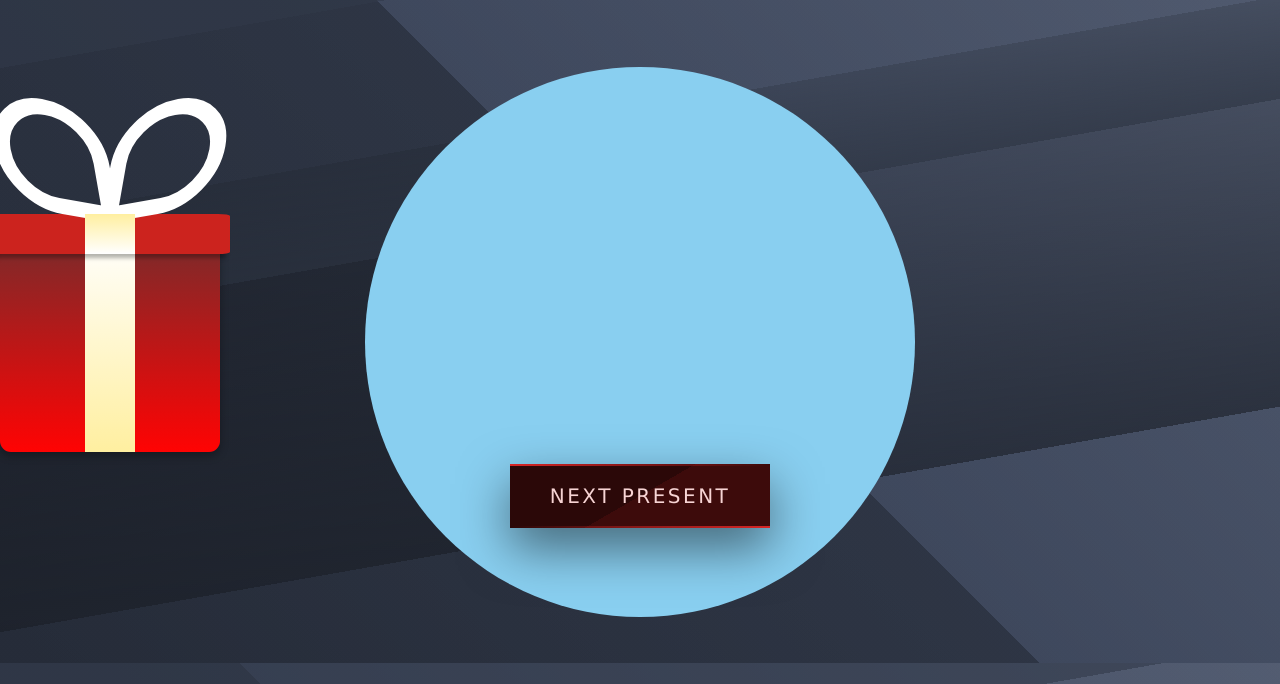
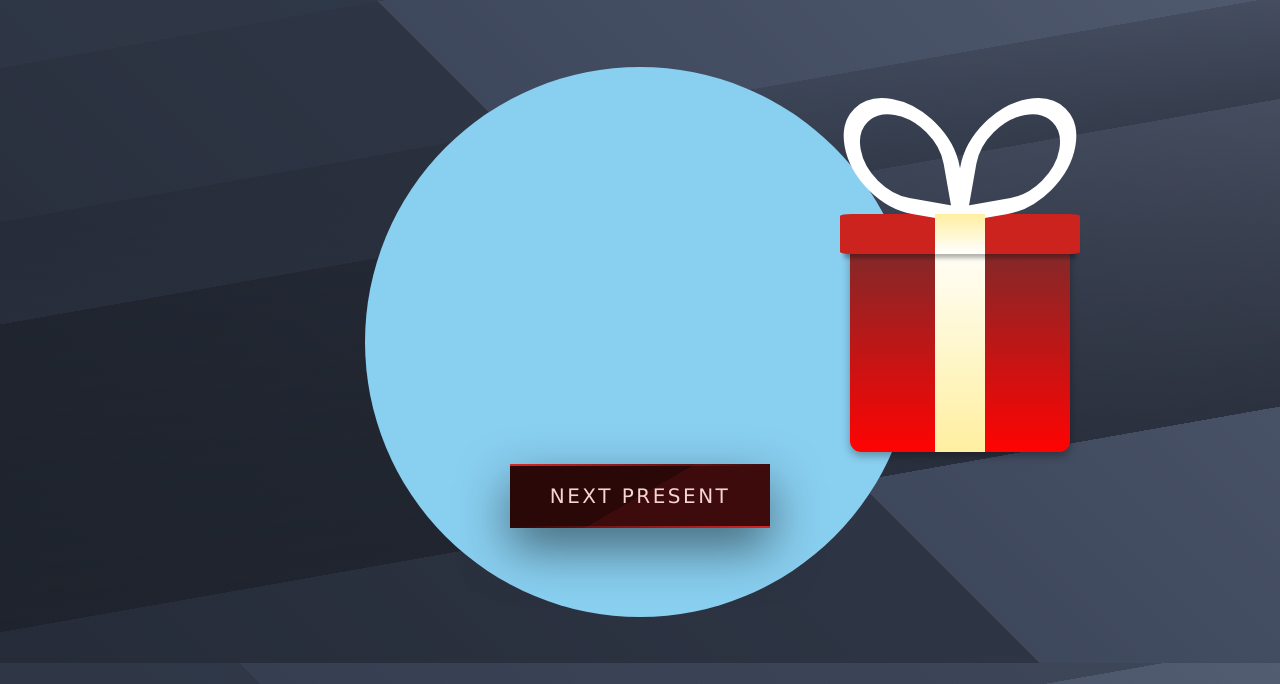
Before and after one commit to LiabilityJones/LiabilityJones.github.io, a plain HTML site: page index.html in a window 1280 px wide. Shown: the part 137-821 px from the top of the page. Drawn offline with Linux system fonts and the light colour scheme.

Commit message:
Update styles.css

```diff
--- a/static/css/styles.css
+++ b/static/css/styles.css
@@ -25,7 +25,7 @@ body {
   height: 220px;
   width: 220px;
   margin-top: 260px;
-
+  margin-left: 850px;
   background-color: #cc231e;
   border-bottom-left-radius: 5%;
   border-bottom-right-radius: 5%;
```
